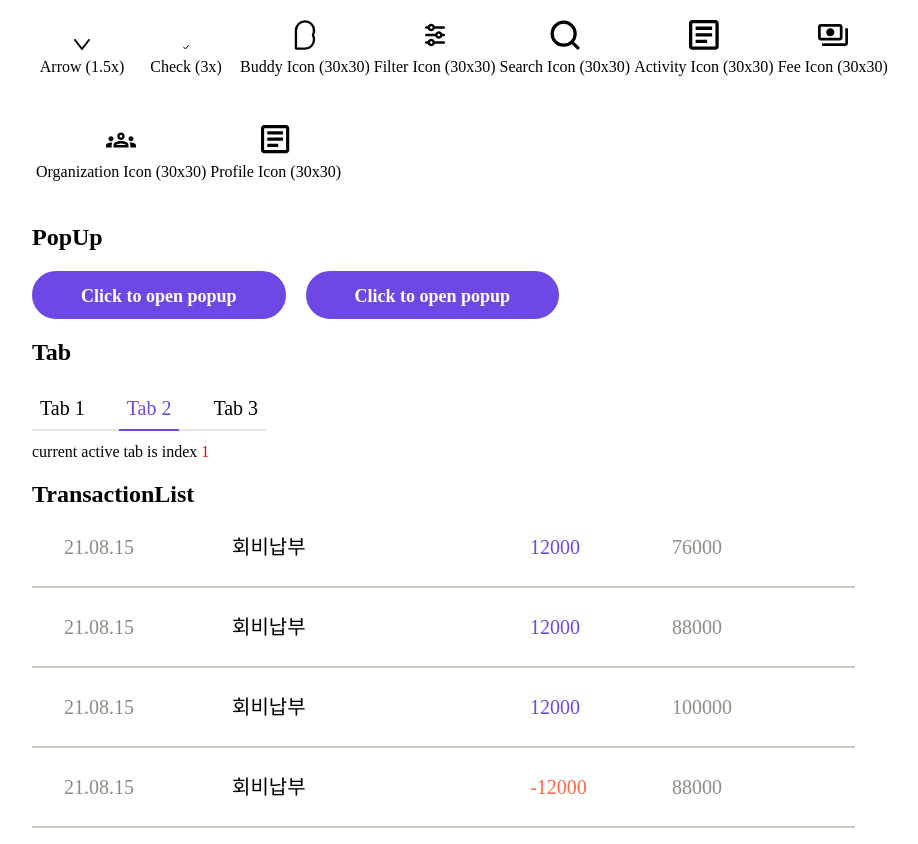
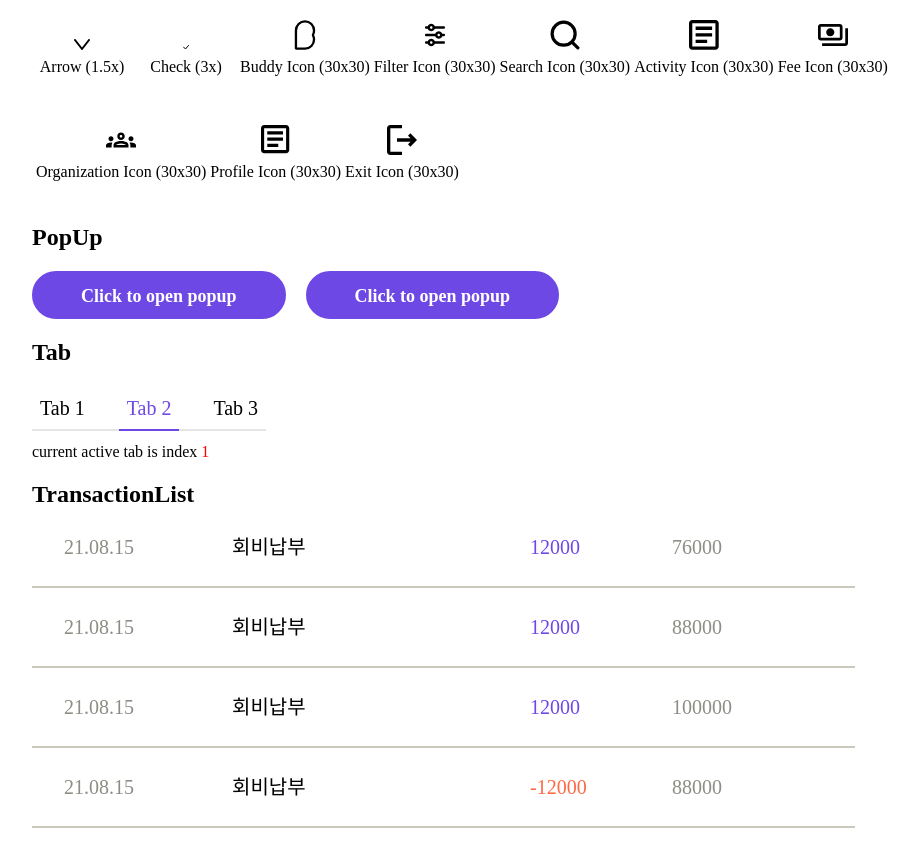
Before and after one commit to kmu-kcc/buddy-frontend, a React (Create React App) app: page /test in a window 1280 px wide. Shown: the part 1040-1884 px from the top of the page, without its empty margins (232-1150 px from the left). Built offline with nearby package versions, Linux system fonts and the light colour scheme; a web font is replaced by a local one.

Commit message:
Add Exit icon

```diff
--- /dev/null
+++ b/src/components/icons/Exit.tsx
@@ -0,0 +1,20 @@
+import React from 'react';
+import {SpaceProps} from 'styled-system';
+import {Icon} from '../Icon';
+import {CursorProps} from '../../utils/cursor';
+
+interface Props extends SpaceProps, CursorProps {
+  width?: string;
+  height?: string;
+  color?: string;
+}
+
+export const Exit = (props: Props) => {
+  const {width = '14px', height = '14px', color = '#fff', ...styles} = props;
+
+  return (
+    <Icon width={width} height={height} viewBox='0 0 14 14' fill='none' {...styles}>
+      <path fill={color} d='M10.8889 3.88889L9.79222 4.98556L11.0211 6.22222H4.66667V7.77778H11.0211L9.79222 9.00667L10.8889 10.1111L14 7L10.8889 3.88889ZM1.55556 1.55556H7V0H1.55556C0.7 0 0 0.7 0 1.55556V12.4444C0 13.3 0.7 14 1.55556 14H7V12.4444H1.55556V1.55556Z' />
+    </Icon>
+  );
+};
--- a/src/components/icons/index.ts
+++ b/src/components/icons/index.ts
@@ -7,3 +7,4 @@ export {Activity} from './Activity';
 export {Fee} from './Fee';
 export {Organization} from './Organization';
 export {Profile} from './Profile';
+export {Exit} from './Exit';
--- a/src/pages/Test.tsx
+++ b/src/pages/Test.tsx
@@ -1,7 +1,7 @@
 import React, {useCallback, useState, useMemo} from 'react';
 import styled from 'styled-components';
 import {Button, Box, Check, Span, Tab, Text, Textarea, ToggleSwitch, Input, Popup, Select, TransactionList} from '../components';
-import {Arrow, Check as CheckIcon, Buddy, Filter, Search, Activity, Organization, Fee, Profile} from '../components/icons';
+import {Arrow, Check as CheckIcon, Buddy, Filter, Search, Activity, Organization, Fee, Profile, Exit} from '../components/icons';
 
 const StateLabel = styled.span<{active: boolean;}>`
   padding: 2px 6px;
@@ -206,6 +206,10 @@ export const Test = () => {
             <Profile mb='8px' width='30px' height='30px' color='#000' />
             <Span>Profile Icon (30x30)</Span>
           </Box>
+          <Box ml='4px' isInlineFlex minWidth='100px' height='80px' flexDirection='column' alignItems='center'>
+            <Exit mb='8px' width='30px' height='30px' color='#000' />
+            <Span>Exit Icon (30x30)</Span>
+          </Box>
         </Box>
       </Box>
       <Box>
```
Also changed, not shown: image-resources/icon_exit.svg (added).
